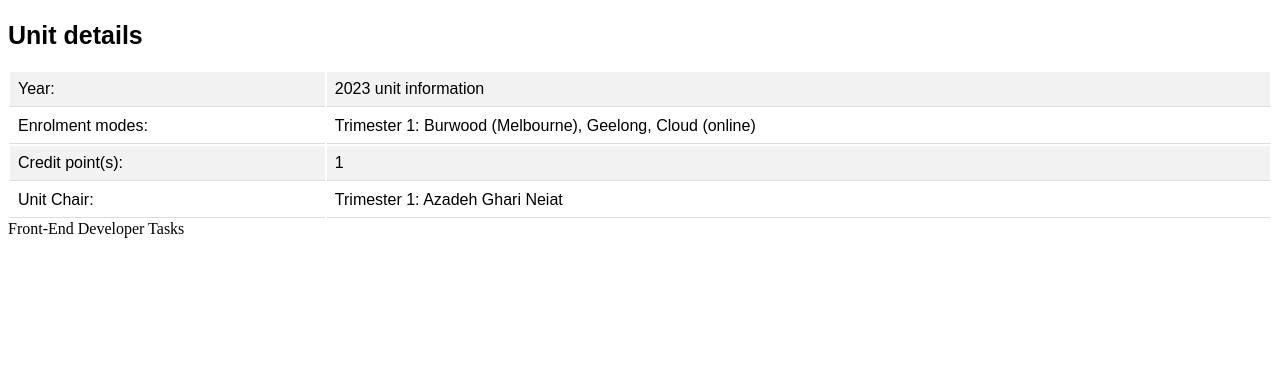
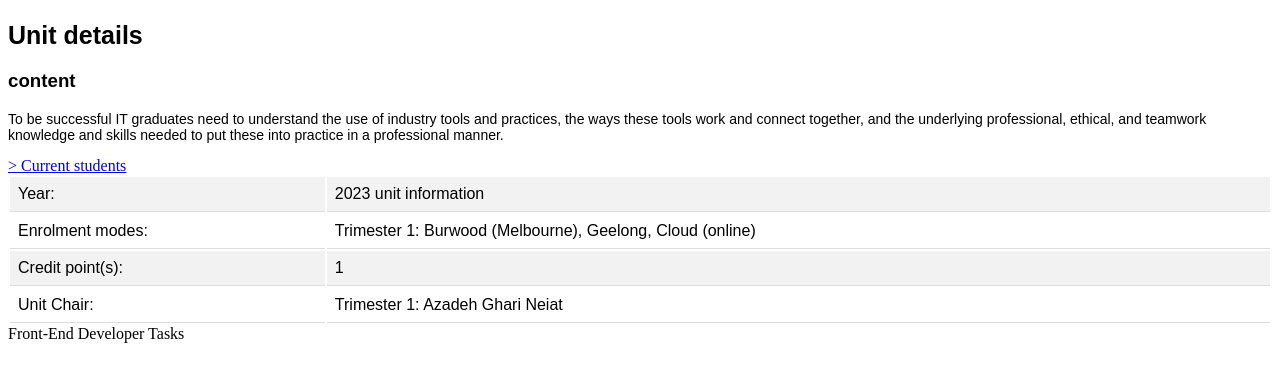
Before and after one commit to omarkhan-02/SIT753, a plain HTML site: page index.html in a window 1280 px wide. Shown: the part 300-682 px from the top of the page. Drawn offline with Linux system fonts and the light colour scheme.

Commit message:
Team Leader

```diff
--- a/index.html
+++ b/index.html
@@ -13,6 +13,13 @@
 <body>
     <h1>SIT223-SIT753 - Professional Practice in IT</h1>
     <h2> Unit details</h2>
+    <h3>content</h3>
+    <p>
+        To be successful IT graduates need to understand the use of industry tools and practices,
+        the ways these tools work and connect together, and the underlying professional, ethical,
+        and teamwork knowledge and skills needed to put these into practice in a professional manner.
+        </p>
+        <a href="https://www.deakin.edu.au/students/enrolment-and-fees/fees"> > Current students</a>
 <table style="width:100%">
 <tr>
 <td>Year: </td>
```
